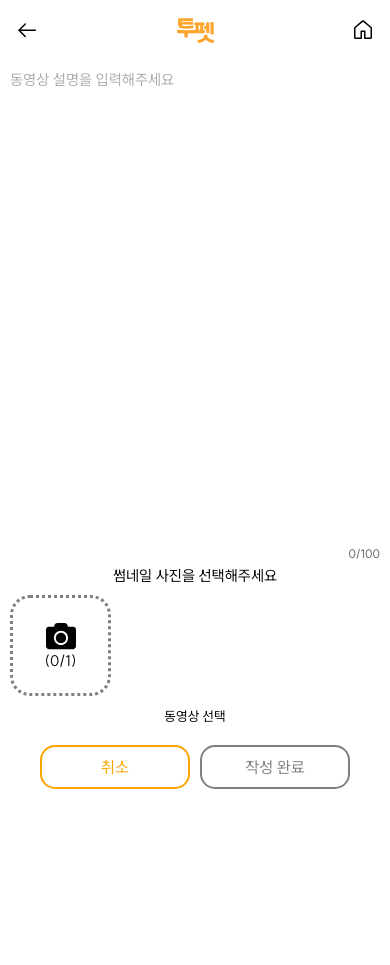
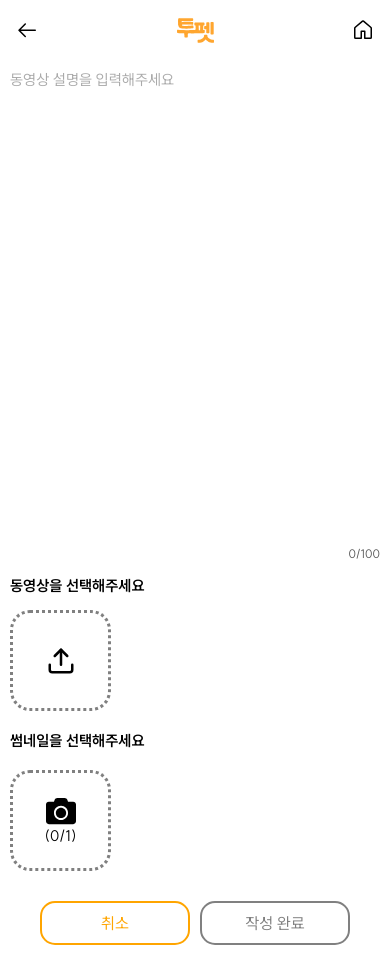
Before and after one commit to WonYunSun/topet-front, a React (Create React App) app in the folder react/: page /addshorts in a window 390 px wide. Before the commit the page ends 844 px from the top, so only its background shows below. Built offline with nearby package versions, Linux system fonts and the light colour scheme.

Commit message:
feat : addshorts css(모바일버전만)

```diff
--- /dev/null
+++ b/react/src/css/addshorts.module.css
@@ -0,0 +1,42 @@
+.divtext {
+  text-align: left;
+  padding-top: 10px;
+  margin-left: 10px;
+  margin-bottom: 10px;
+  font-weight: bold;
+}
+.upload_div {
+  margin-top: 15px;
+  margin-left: 10px;
+  margin-bottom: 10px;
+  height: 95px;
+  width: 95px;
+  background-color: #ffffff;
+  border: 3px dotted gray;
+  display: flex;
+  flex-direction: column;
+  align-items: center;
+  justify-content: center;
+  border-radius: 20px;
+  cursor: pointer;
+}
+.videoPreview_wrap {
+  text-align: left;
+}
+.videoPreview {
+  margin-left: 10px;
+  border-radius: 10px;
+}
+.videoPreview::-webkit-media-controls-play-button {
+  display: block !important;
+}
+.videoBoxDiv {
+  position: relative;
+  width: fit-content;
+}
+.videoPreview_rmv {
+  position: absolute;
+  color: red;
+  top: 1px;
+  right: 5px;
+}
--- a/react/src/css/addshorts.modules.css
+++ /dev/null
@@ -1,3 +0,0 @@
-.divtext {
-  color: red;
-}
--- a/react/src/page/AddShorts.js
+++ b/react/src/page/AddShorts.js
@@ -6,7 +6,9 @@ import Content from "../component/Content";
 import TopBar from "../component/TopBar";
 import Button from "../component/ButtonComp/Button";
 import CheckModal from "../component/CheckModal";
-import styles from "../css/addshorts.modules.css";
+import styles from "../css/addshorts.module.css";
+import { LuUpload } from "react-icons/lu";
+import { IoIosClose } from "react-icons/io";
 
 function AddShorts() {
   const [selectedPhoto, setSelectedPhoto] = useState(null);
@@ -110,13 +112,6 @@ function AddShorts() {
           maxLength={99}
           placeholder={"동영상 설명을 입력해주세요"}
         />
-        <div className={styles.divtext}>썸네일 사진을 선택해주세요</div>
-        {/* SchedulePhotoSelectArea 컴포넌트가 실제로 어떻게 동작하는지에 따라 수정 필요 */}
-        <SchedulePhotoSelectArea
-          selectedPhoto={selectedPhoto}
-          onPhotoSelected={handlePhotoSelected}
-          onRemovePhoto={handleRemovePhoto}
-        />
 
         <input
           type="file"
@@ -128,20 +123,45 @@ function AddShorts() {
         />
 
         {selectedVideo == null ? (
-          <button onClick={videoSelect}>동영상 선택</button>
+          <>
+            <div className={styles.divtext}>동영상을 선택해주세요</div>
+            <div className={styles.upload_div} onClick={videoSelect}>
+              <LuUpload size={30} />
+            </div>
+          </>
         ) : (
           <div></div>
         )}
         {selectedVideo && (
-          <div>
-            <div>동영상 미리보기</div>
-            <video width="400" controls>
-              <source src={videoPreviewUrl} type={selectedVideo.type} />
-              Your browser does not support the video tag.
-            </video>
-            <button onClick={handleRemoveVideo}>동영상 제거</button>
+          <div className={styles.videoPreview_wrap}>
+            <div className={styles.divtext}>동영상 미리보기</div>
+            <div className={styles.videoBoxDiv}>
+              <video
+                className={styles.videoPreview}
+                height="95"
+                controls
+                controlsList="nodownload"
+              >
+                <source src={videoPreviewUrl} type={selectedVideo.type} />
+                Your browser does not support the video tag.
+              </video>
+
+              <div
+                className={styles.videoPreview_rmv}
+                onClick={handleRemoveVideo}
+              >
+                <IoIosClose size={19} />
+              </div>
+            </div>
           </div>
         )}
+        <div className={styles.divtext}>썸네일을 선택해주세요</div>
+        {/* SchedulePhotoSelectArea 컴포넌트가 실제로 어떻게 동작하는지에 따라 수정 필요 */}
+        <SchedulePhotoSelectArea
+          selectedPhoto={selectedPhoto}
+          onPhotoSelected={handlePhotoSelected}
+          onRemovePhoto={handleRemovePhoto}
+        />
       </div>
       <div>
         <Button text={"취소"} btnstyle="white" onClick={handleShowCheckModal} />
```
